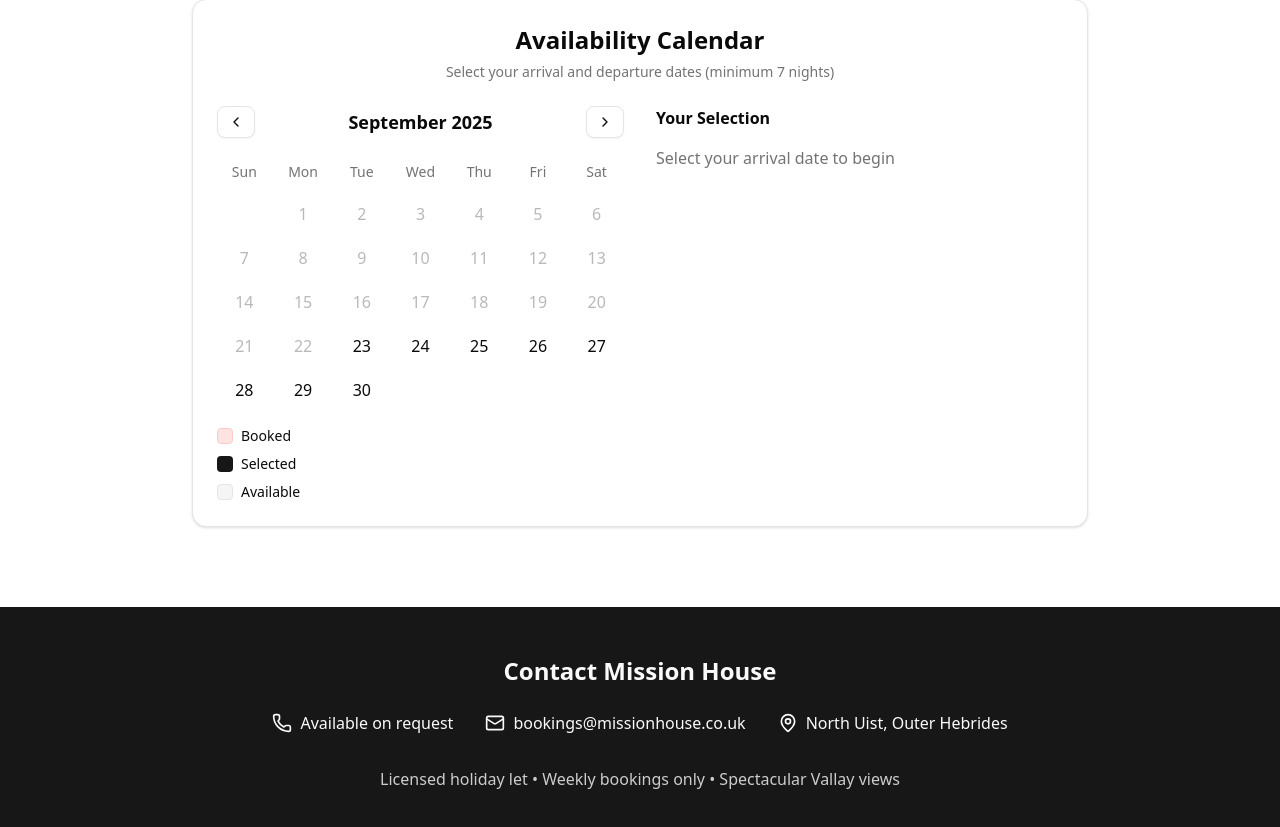
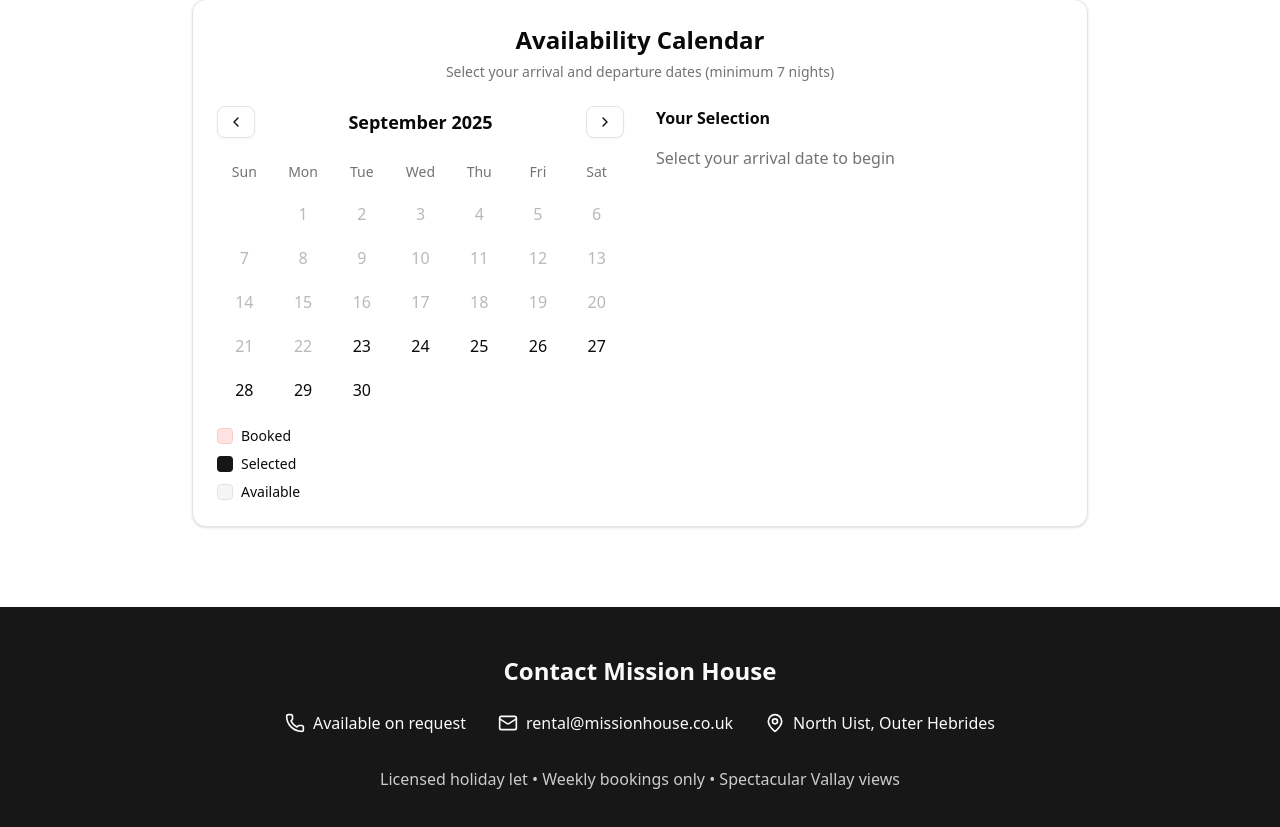
Before and after one commit to missionhouseuist/missionhouse, a React (Vite) app: page / in a window 1280 px wide. Shown: the part 8293-9120 px from the top of the page. Built offline with nearby package versions, Linux system fonts and the light colour scheme.

Commit message:
Update App.jsx
"Update email to rental@missionhouse.co.uk"

```diff
--- a/src/App.jsx
+++ b/src/App.jsx
@@ -869,7 +869,7 @@
             </div>
             <div className="flex items-center space-x-2">
               <Mail className="w-5 h-5" />
-              <span>bookings@missionhouse.co.uk</span>
+              <span>rental@missionhouse.co.uk</span>
             </div>
             <div className="flex items-center space-x-2">
               <MapPin className="w-5 h-5" />
```
